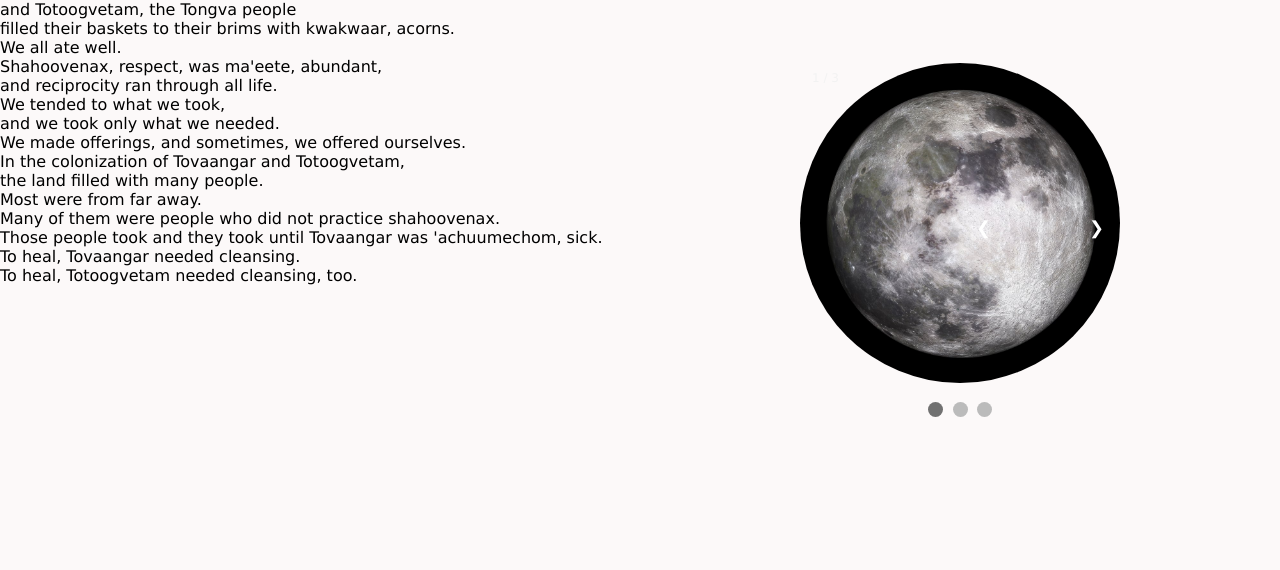
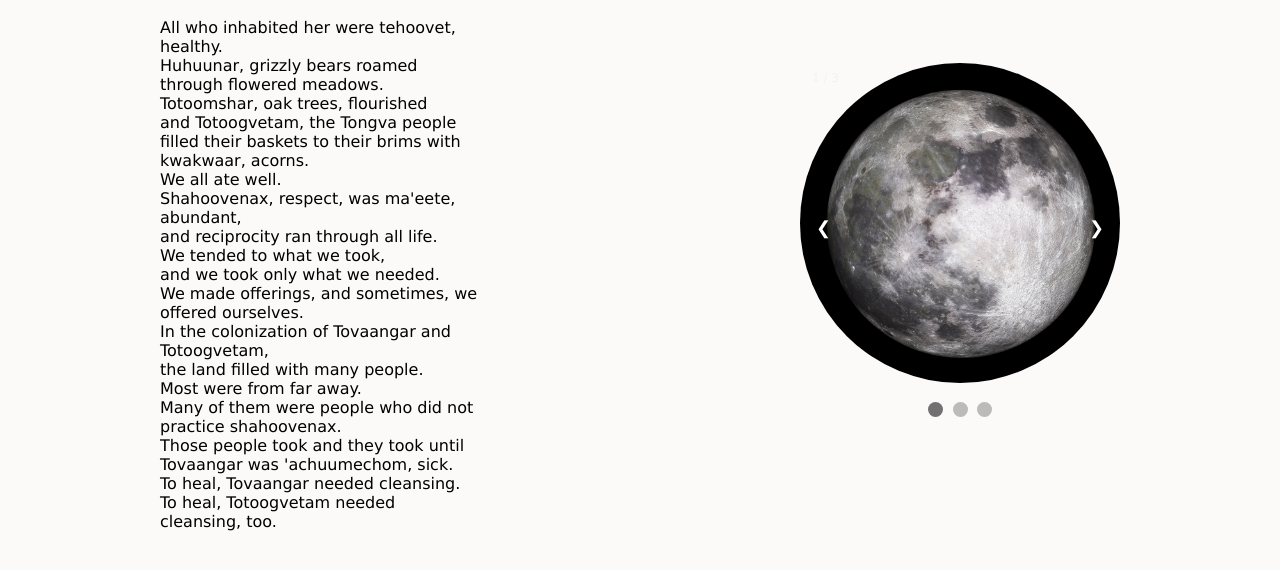
Before and after one commit to jayhhwang/jayhhwang.github.io, a plain HTML site: page index.html in a window 1280 px wide. Shown: the part 158-728 px from the top of the page. Drawn offline with Linux system fonts and the light colour scheme.

Commit message:
Update index.html

```diff
--- a/index.html
+++ b/index.html
@@ -38,7 +38,7 @@ img {vertical-align: middle;}
   top: 50%;
   left: 50%;
   transform: translate(-50%, -50%);
-  text-align: center;
+  text-align: left;
 }
 
 /* Style the image inside the centered container, if needed */
@@ -144,6 +144,7 @@ img {vertical-align: middle;}
 <body>
 
 <div class="split left">
+  <div class="centered">
   <h1>Poem by Megan</h1>
   <p>All who inhabited her were tehoovet, healthy.<br>
   Huhuunar, grizzly bears roamed through flowered meadows.<br>
```
